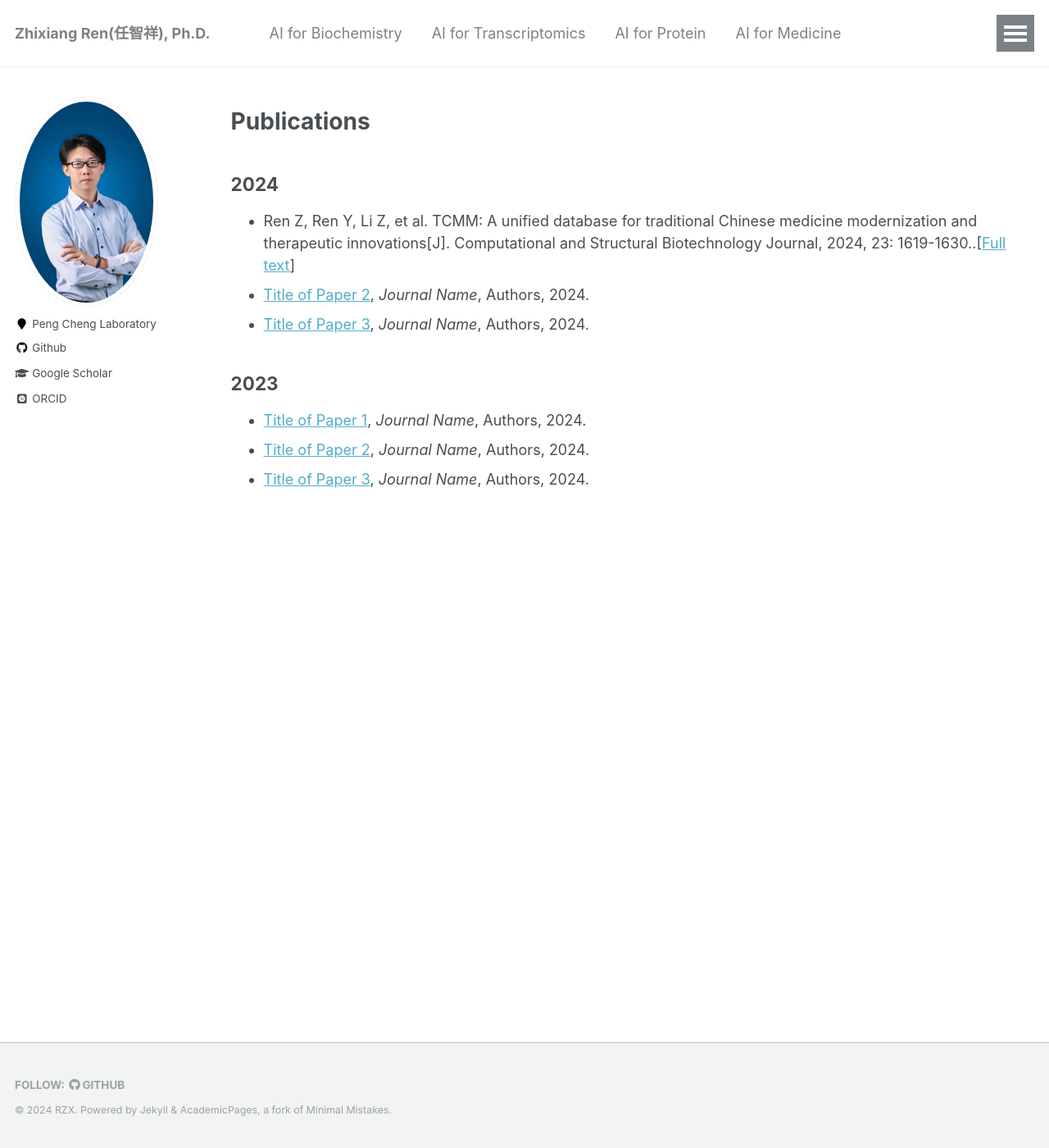
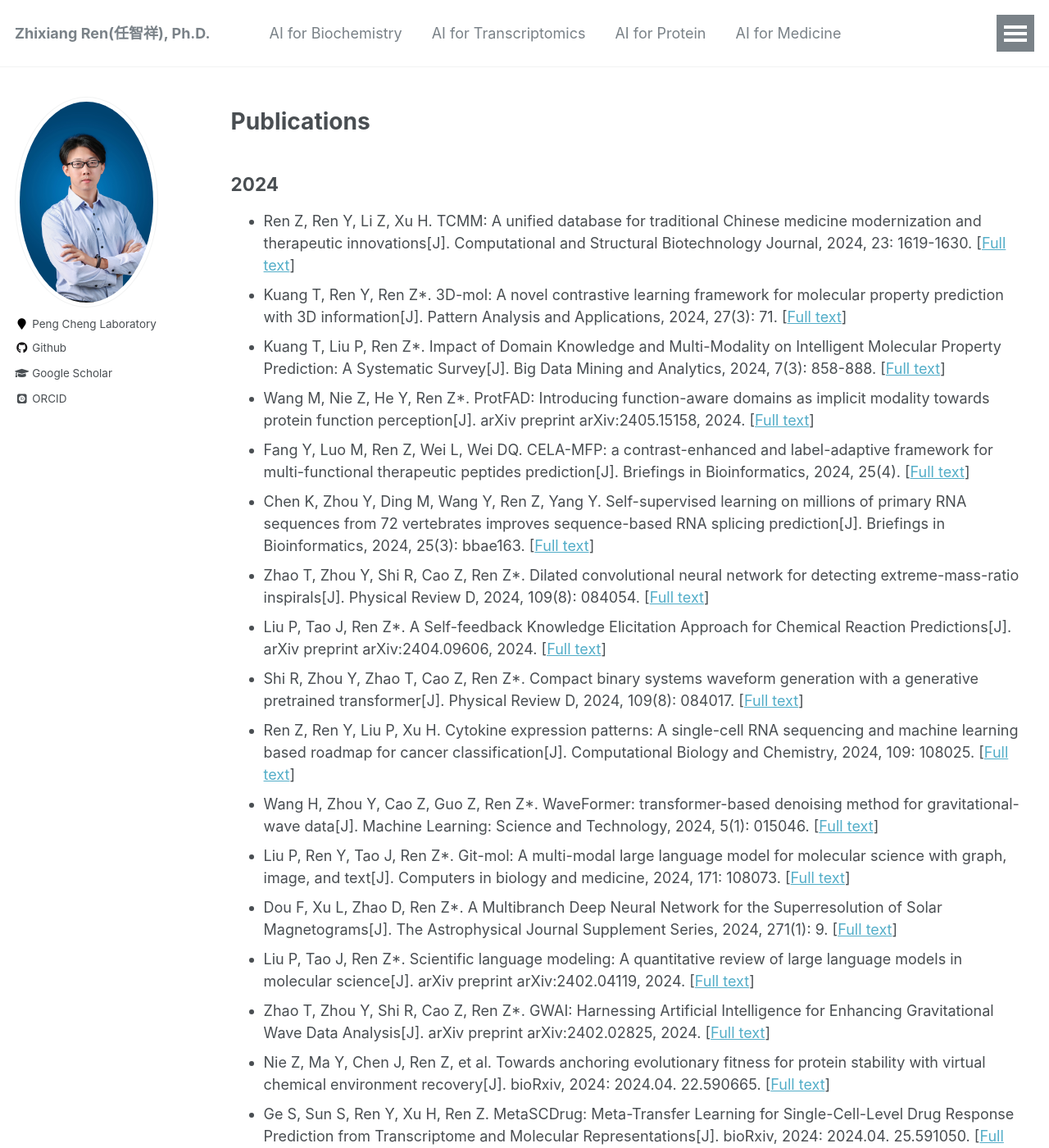
Before and after one commit to zhixiang-ren/zhixiang-ren.github.io, a Jekyll site: the page built from _pages/Publication.html, in a window 1280 px wide and 1400 px high. Shown: the whole window at 82% size. Built offline with Jekyll 4.4.1, drawn with Linux system fonts in a browser that asks for light colours; some web fonts are replaced.

Commit message:
Update Publication.html

```diff
--- a/_pages/Publication.html
+++ b/_pages/Publication.html
@@ -10,9 +10,23 @@ author_profile: true
 <!-- 2024 年的论文 -->
 <h2>2024</h2>
 <ul>
-    <li>Ren Z, Ren Y, Li Z, et al. TCMM: A unified database for traditional Chinese medicine modernization and therapeutic innovations[J]. Computational and Structural Biotechnology Journal, 2024, 23: 1619-1630..[<a href="https://example.com/paper1" target="_blank">Full text</a>]</li>
-    <li><a href="https://example.com/paper2" target="_blank">Title of Paper 2</a>, <i>Journal Name</i>, Authors, 2024.</li>
-    <li><a href="https://example.com/paper3" target="_blank">Title of Paper 3</a>, <i>Journal Name</i>, Authors, 2024.</li>
+    <li>Ren Z, Ren Y, Li Z, Xu H. TCMM: A unified database for traditional Chinese medicine modernization and therapeutic innovations[J]. Computational and Structural Biotechnology Journal, 2024, 23: 1619-1630. [<a href="https://www.sciencedirect.com/science/article/pii/S2001037024001053" target="_blank">Full text</a>]</li>
+    <li>Kuang T, Ren Y, Ren Z*. 3D-mol: A novel contrastive learning framework for molecular property prediction with 3D information[J]. Pattern Analysis and Applications, 2024, 27(3): 71. [<a href="https://link.springer.com/article/10.1007/s10044-024-01287-8" target="_blank">Full text</a>]</li>
+    <li>Kuang T, Liu P, Ren Z*. Impact of Domain Knowledge and Multi-Modality on Intelligent Molecular Property Prediction: A Systematic Survey[J]. Big Data Mining and Analytics, 2024, 7(3): 858-888. [<a href="https://ieeexplore.ieee.org/abstract/document/10654686/" target="_blank">Full text</a>]</li>
+    <li>Wang M, Nie Z, He Y, Ren Z*. ProtFAD: Introducing function-aware domains as implicit modality towards protein function perception[J]. arXiv preprint arXiv:2405.15158, 2024. [<a href="https://arxiv.org/abs/2405.15158" target="_blank">Full text</a>]</li>
+    <li>Fang Y, Luo M, Ren Z, Wei L, Wei DQ. CELA-MFP: a contrast-enhanced and label-adaptive framework for multi-functional therapeutic peptides prediction[J]. Briefings in Bioinformatics, 2024, 25(4). [<a href="https://academic.oup.com/bib/article-abstract/25/4/bbae348/7717954" target="_blank">Full text</a>]</li>
+    <li>Chen K, Zhou Y, Ding M, Wang Y, Ren Z, Yang Y. Self-supervised learning on millions of primary RNA sequences from 72 vertebrates improves sequence-based RNA splicing prediction[J]. Briefings in Bioinformatics, 2024, 25(3): bbae163. [<a href="https://academic.oup.com/bib/article-abstract/25/3/bbae163/7644137" target="_blank">Full text</a>]</li>
+    <li>Zhao T, Zhou Y, Shi R, Cao Z, Ren Z*. Dilated convolutional neural network for detecting extreme-mass-ratio inspirals[J]. Physical Review D, 2024, 109(8): 084054. [<a href="https://journals.aps.org/prd/abstract/10.1103/PhysRevD.109.084054" target="_blank">Full text</a>]</li>
+    <li>Liu P, Tao J, Ren Z*. A Self-feedback Knowledge Elicitation Approach for Chemical Reaction Predictions[J]. arXiv preprint arXiv:2404.09606, 2024. [<a href="https://arxiv.org/abs/2404.09606" target="_blank">Full text</a>]</li>
+    <li>Shi R, Zhou Y, Zhao T, Cao Z, Ren Z*. Compact binary systems waveform generation with a generative pretrained transformer[J]. Physical Review D, 2024, 109(8): 084017. [<a href="https://journals.aps.org/prd/abstract/10.1103/PhysRevD.109.084017" target="_blank">Full text</a>]</li>
+    <li>Ren Z, Ren Y, Liu P, Xu H. Cytokine expression patterns: A single-cell RNA sequencing and machine learning based roadmap for cancer classification[J]. Computational Biology and Chemistry, 2024, 109: 108025. [<a href="https://www.sciencedirect.com/science/article/pii/S1476927124000136" target="_blank">Full text</a>]</li>
+    <li>Wang H, Zhou Y, Cao Z, Guo Z, Ren Z*. WaveFormer: transformer-based denoising method for gravitational-wave data[J]. Machine Learning: Science and Technology, 2024, 5(1): 015046. [<a href="https://iopscience.iop.org/article/10.1088/2632-2153/ad2f54/meta" target="_blank">Full text</a>]</li>
+    <li>Liu P, Ren Y, Tao J, Ren Z*. Git-mol: A multi-modal large language model for molecular science with graph, image, and text[J]. Computers in biology and medicine, 2024, 171: 108073. [<a href="https://www.sciencedirect.com/science/article/pii/S0010482524001574" target="_blank">Full text</a>]</li>
+    <li>Dou F, Xu L, Zhao D, Ren Z*. A Multibranch Deep Neural Network for the Superresolution of Solar Magnetograms[J]. The Astrophysical Journal Supplement Series, 2024, 271(1): 9. [<a href="https://iopscience.iop.org/article/10.3847/1538-4365/ad1760/meta" target="_blank">Full text</a>]</li>
+    <li>Liu P, Tao J, Ren Z*. Scientific language modeling: A quantitative review of large language models in molecular science[J]. arXiv preprint arXiv:2402.04119, 2024. [<a href="https://arxiv.org/abs/2402.04119" target="_blank">Full text</a>]</li>
+    <li>Zhao T, Zhou Y, Shi R, Cao Z, Ren Z*. GWAI: Harnessing Artificial Intelligence for Enhancing Gravitational Wave Data Analysis[J]. arXiv preprint arXiv:2402.02825, 2024. [<a href="https://arxiv.org/abs/2402.02825" target="_blank">Full text</a>]</li>
+    <li>Nie Z, Ma Y, Chen J, Ren Z, et al. Towards anchoring evolutionary fitness for protein stability with virtual chemical environment recovery[J]. bioRxiv, 2024: 2024.04. 22.590665. [<a href="https://www.biorxiv.org/content/10.1101/2024.04.22.590665.abstract" target="_blank">Full text</a>]</li>
+    <li>Ge S, Sun S, Ren Y, Xu H, Ren Z. MetaSCDrug: Meta-Transfer Learning for Single-Cell-Level Drug Response Prediction from Transcriptome and Molecular Representations[J]. bioRxiv, 2024: 2024.04. 25.591050. [<a href="https://www.biorxiv.org/content/10.1101/2024.04.25.591050.abstract" target="_blank">Full text</a>]</li>
 </ul>
 
 <!-- 2023 年的论文 -->
```
